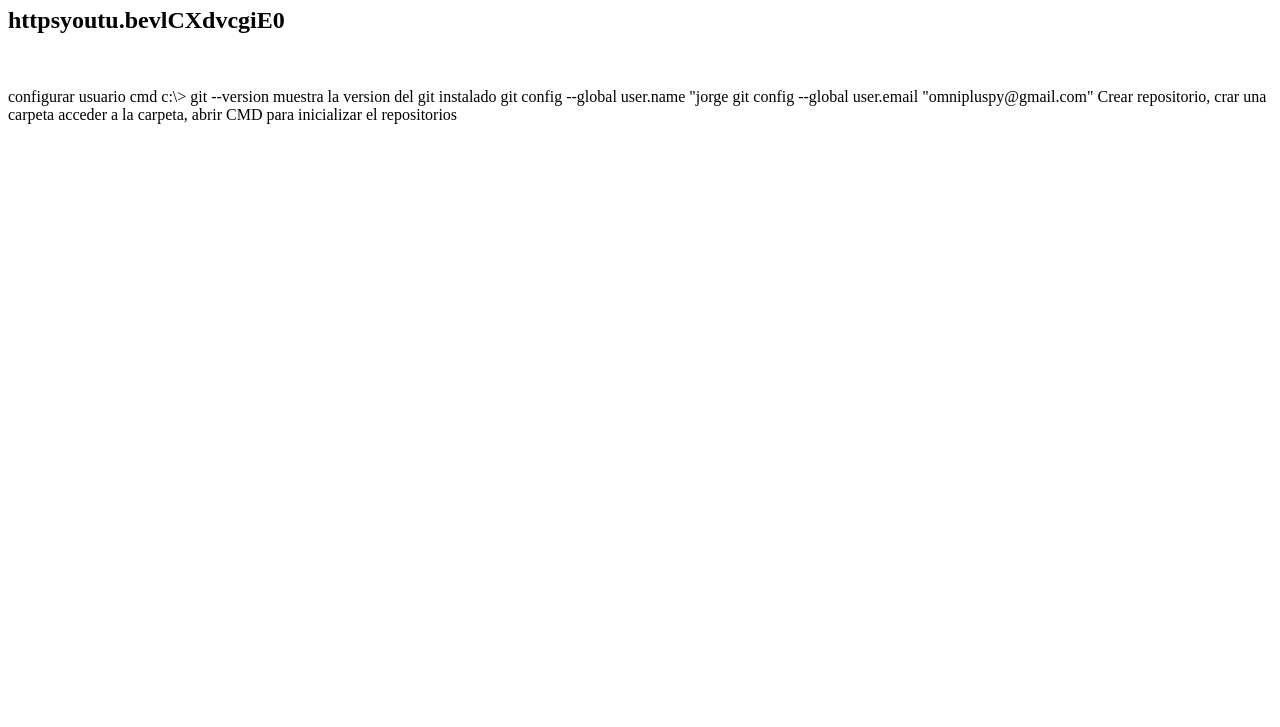
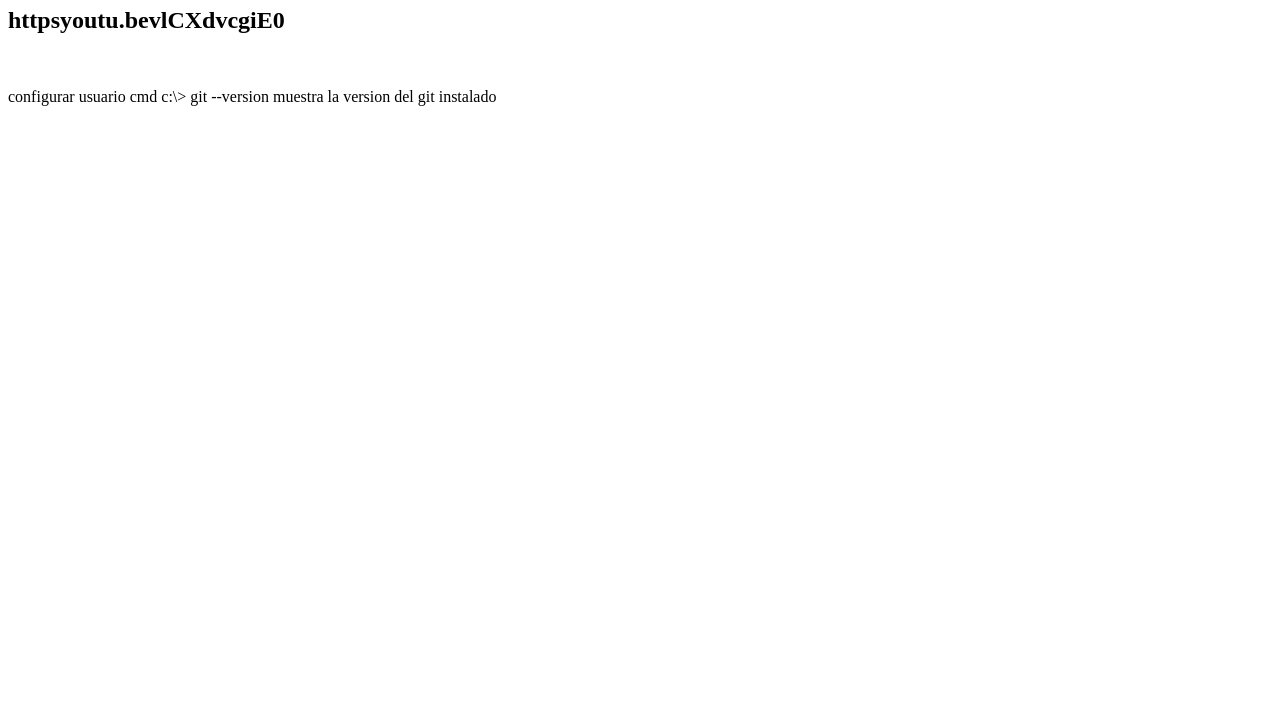
Before and after one commit to omnipluspy/git, a plain HTML site: page index.html in a window 1280 px wide. Shown: the part 73-800 px from the top of the page. Drawn offline with Linux system fonts and the light colour scheme.

Commit message:
hola chau

```diff
--- a/index.html
+++ b/index.html
@@ -14,13 +14,6 @@
         configurar usuario
         cmd
         c:\> git --version	muestra la version del git instalado
-
-        git config --global user.name "jorge
-        git config --global user.email "omnipluspy@gmail.com"
-
-        Crear repositorio, crar una carpeta
-        acceder a la carpeta, abrir CMD
-        para inicializar el repositorios
     </p>
 </body>
 </html>
```
